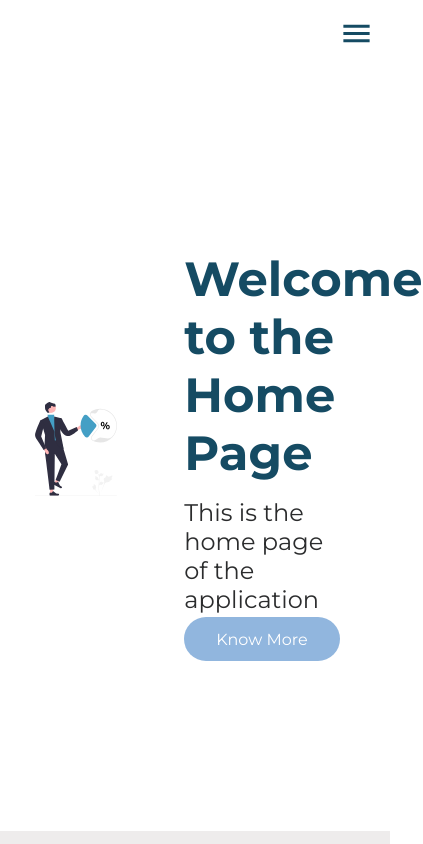
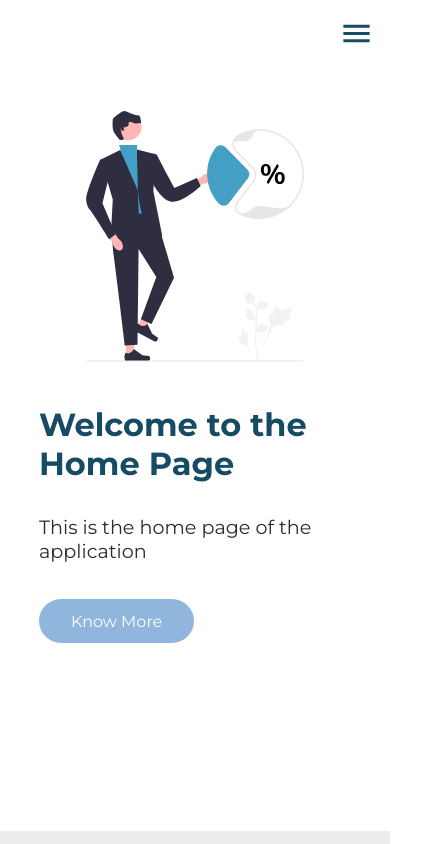
Before and after one commit to nahyansharvin/react-website, a React (Create React App) app: page / in a window 390 px wide. Shown: the top 844 px of the page, 423 px wide, since content can reach past the window. Built offline with nearby package versions, Linux system fonts and the light colour scheme.

Commit message:
home page responsiveness done

```diff
--- a/src/App.css
+++ b/src/App.css
@@ -25,3 +25,13 @@ a{
     color: var(--color-text);
     line-height: 1.5rem;
 }
+
+@media screen and (max-width: 768px){
+
+}
+
+@media screen and (max-width: 480px){
+    .section-margin{
+        margin: 0 2rem 2rem 2rem;
+    }
+}
--- a/src/components/navbar/Navbar.css
+++ b/src/components/navbar/Navbar.css
@@ -26,6 +26,7 @@
 
 .navbar-menu-toggle{
     display: none;
+    position: relative;
 }
 
 .navbar-menu-container{
@@ -64,7 +65,6 @@
    }
 
     .navbar-menu-toggle{
-        visibility: visible;
         color: var(--color-primary);
         display: flex;
         width: 100%;
--- a/src/containers/home/Home.css
+++ b/src/containers/home/Home.css
@@ -36,3 +36,42 @@
     color: var(--color-secondary);
     margin: 1rem 0;
 }
+
+@media screen and (max-width: 768px){
+
+}
+
+@media screen and (max-width: 480px){
+    .hero-container{
+        flex-direction: column;
+        align-items: center;
+        justify-content: space-evenly;
+    }
+    .hero-image{
+        width: 80%;
+    }
+
+    .hero-text{
+        width: 80%;
+        margin: 0;
+        height: 50%;
+        justify-content: flex-start;
+    }
+
+    .hero-text h1{
+        font-size: 2rem;
+        font-weight: 700;
+        color: var(--color-primary);
+    }
+
+    .hero-text p{
+        font-size: 1.2rem;
+        font-weight: 400;
+        color: var(--color-secondary);
+        margin: 2rem 0;
+    }
+
+    .hero-text :last-child{
+        margin-top: 1rem;
+    }
+}
--- a/src/containers/home/Home.js
+++ b/src/containers/home/Home.js
@@ -16,7 +16,7 @@ function Home() {
                 <h1>Welcome to the </h1><h1>Home Page</h1>
                 {/* <Typical loop={Infinity} steps={["This is the home page of the application"]} /> */}
                 <p>This is the home page of the application</p>
-                <CtaButton styleName='primary-btn' text="Know More" target="#about" />
+                <CtaButton text="Know More" target="#about" />
             </div>
           </div>
       </>
--- a/src/index.css
+++ b/src/index.css
@@ -10,7 +10,6 @@
     --color-text: rgb(96, 117, 139);
     --color-bg: rgb(238, 236, 236);
 }
-
 
 
 
```
